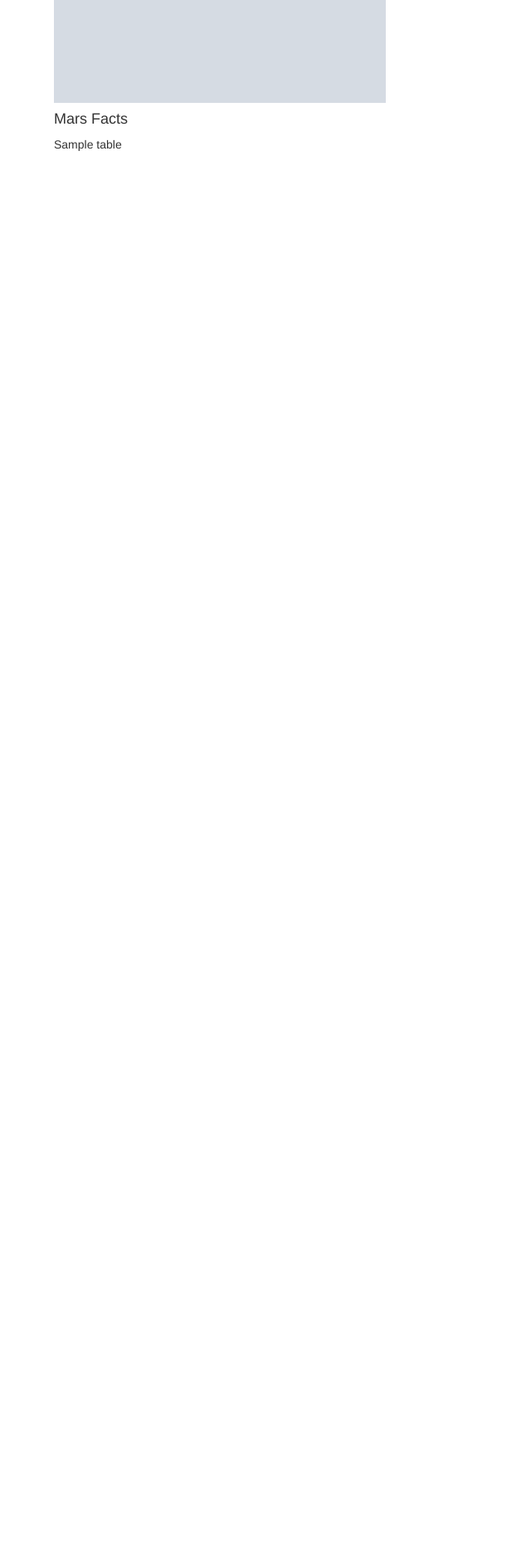
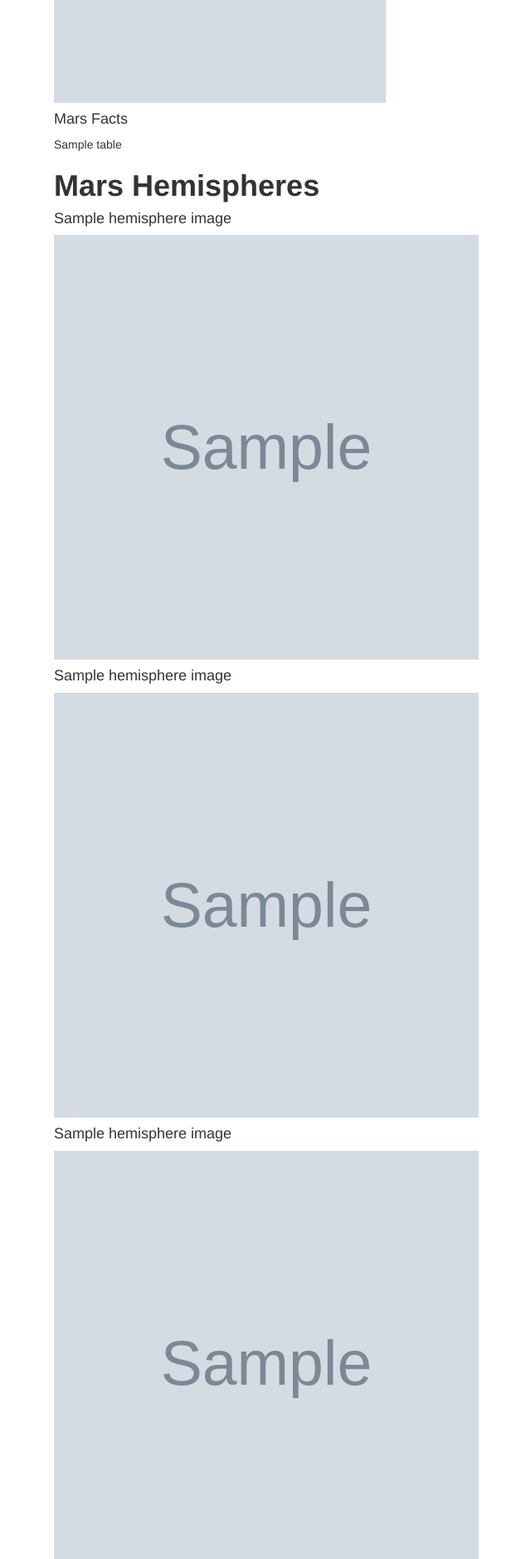
Before and after one commit to GND95/Web-Scraping-Challenge, a Flask app: page / in a window 1280 px wide. Shown: the part 651-2530 px from the top of the page at 83% size, without its empty margins (5-645 px from the left). Before the commit the page ends 833 px from the top, so only its background shows below. Run offline with Flask 2, Linux system fonts and the light colour scheme; grey boxes marked "Sample" are stand-in pictures; a database or web service that is not in the repository returns one stand-in record (values such as "Sample title"); some libraries are stand-ins or nearby versions.

Commit message:
add the scraped images to the html home page

```diff
--- a/Missions_to_Mars/templates/index.html
+++ b/Missions_to_Mars/templates/index.html
@@ -27,6 +27,15 @@
       <img src={{mars_info.featured_image_url}} alt="Mars Picture">
       <h4>Mars Facts</h4>
       {{mars_info.table|safe}}
+      <h1><strong>Mars Hemispheres</br></strong></h1>
+      <h4>{{mars_info.hemisphere_images[0]["title"]}}</h4>
+      <img src={{mars_info.hemisphere_images[0]["img_url"]}} alt="Martian Hemisphere 1" style="width:512px;height:512px;">
+      <h4>{{mars_info.hemisphere_images[1]["title"]}}</h4>
+      <img src={{mars_info.hemisphere_images[1]["img_url"]}} alt="Martian Hemisphere 2" style="width:512px;height:512px;">
+      <h4>{{mars_info.hemisphere_images[2]["title"]}}</h4>
+      <img src={{mars_info.hemisphere_images[2]["img_url"]}} alt="Martian Hemisphere 3" style="width:512px;height:512px;">
+      <h4>{{mars_info.hemisphere_images[3]["title"]}}</h4>
+      <img src={{mars_info.hemisphere_images[3]["img_url"]}} alt="Martian Hemisphere 4" style="width:512px;height:512px;">
       </div>
     </div>
 
```
